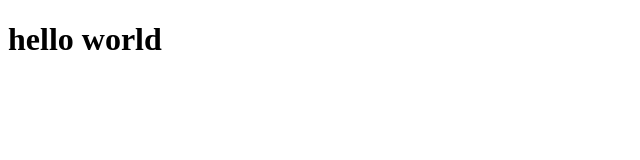
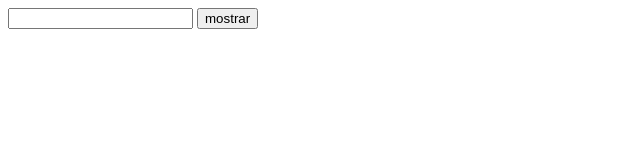
Before and after one commit to tobiaspasinato/admin123, a plain HTML site: page frontend/index.html in a window 1280 px wide. Shown: the whole page, without its empty margins (0-640 px from the left). Drawn offline with Linux system fonts and the light colour scheme.

```diff
--- a/frontend/index.html
+++ b/frontend/index.html
@@ -8,9 +8,10 @@
 </head>
 
 <body>
-    <h1>hello world</h1>
+    <input type = "text" id = "input">
+    <button> mostrar </button>
+
+
 </body>
 
-
-
 </html>
```
Also changed, not shown: frontend/script.js (added).
